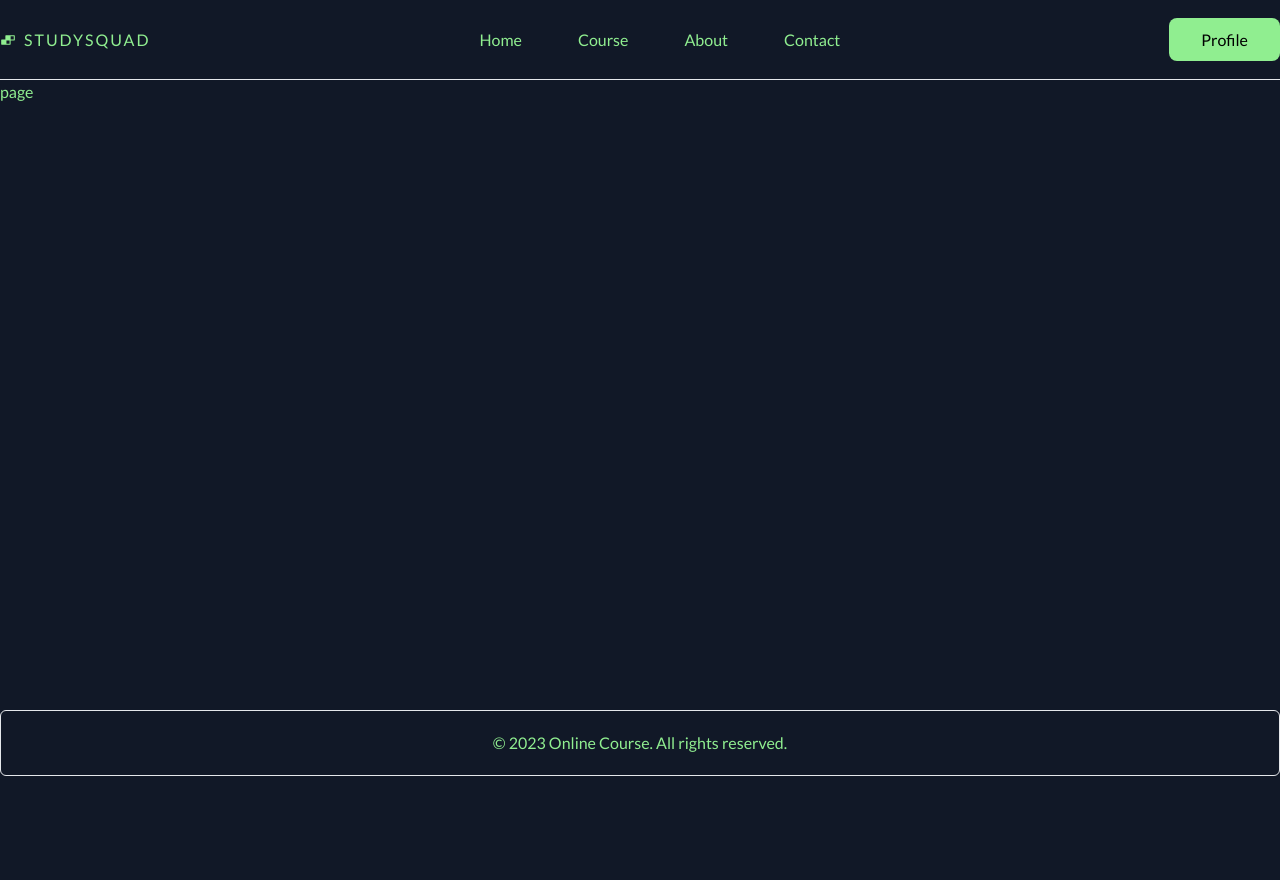
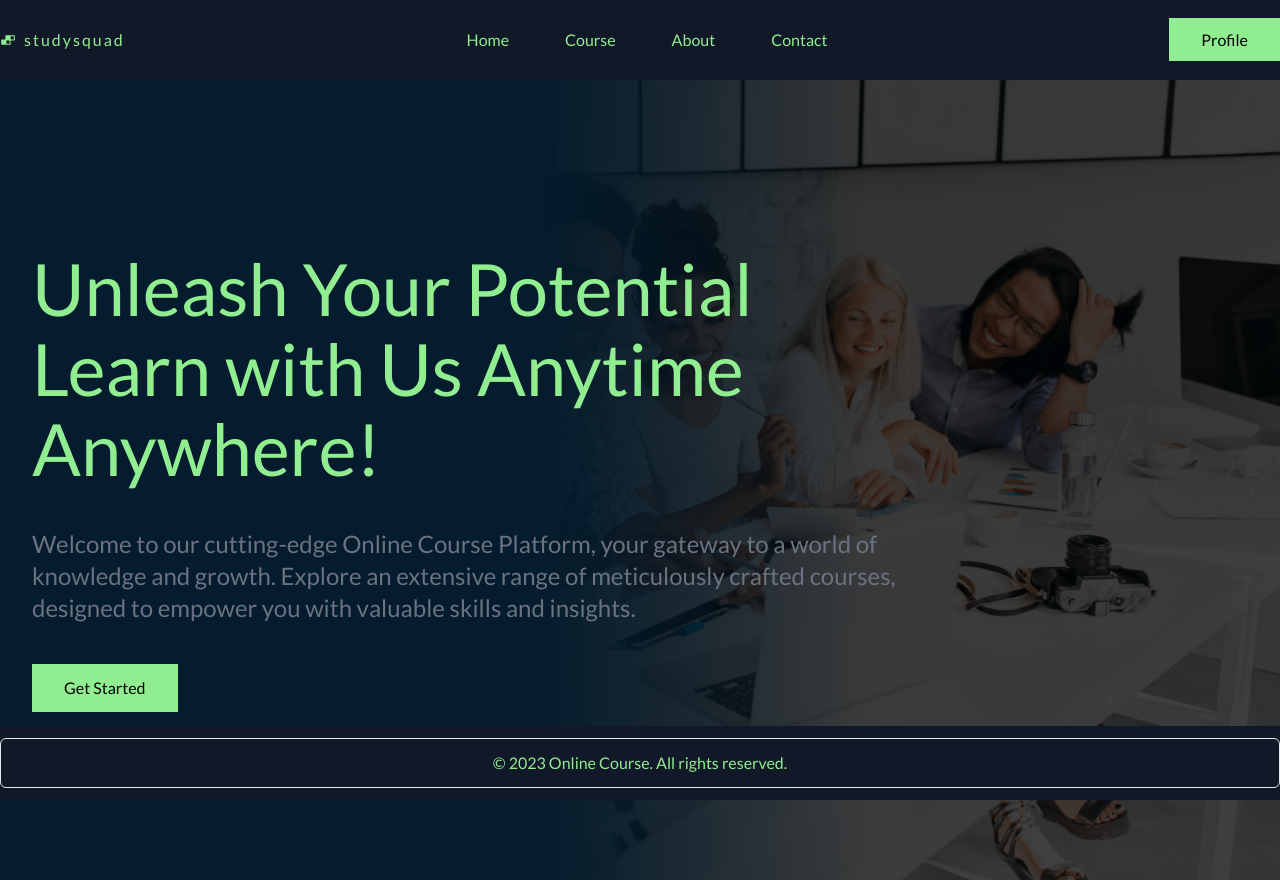
Before and after one commit to sakayat/studysquad, a Next.js app: page / in a window 1280 px wide. Before the commit the page ends 800 px from the top, so only its background shows below. Built offline with nearby package versions, Linux system fonts and the light colour scheme.

Commit message:
added hero components

```diff
--- a/app/globals.css
+++ b/app/globals.css
@@ -5,3 +5,12 @@
 body {
  @apply bg-gray-900 text-[#90EE90]
 }
+
+@layer{
+    .hero-img{
+         background-image: url("/images/bg.jpg");
+    }
+    .bg-linear{
+        background: linear-gradient(90deg,rgb(4,28,45) 42%,rgba(0,0,0,0) 68%);
+    }
+}
--- a/app/layout.js
+++ b/app/layout.js
@@ -13,11 +13,11 @@ export const metadata = {
 
 export default function RootLayout({ children }) {
   return (
-		<html  lang="en">
+    <html lang="en">
       <body className={lato.className}>
         <Provider>
           <Navbar />
-					<main className="container mx-auto">{children}</main>
+          {children}
           <Footer />
         </Provider>
       </body>
--- a/app/page.js
+++ b/app/page.js
@@ -1,10 +1,10 @@
-import CoursePage from "./course/page";
+import Hero from "@/components/Hero";
 
 
 const HomePage = () => {
   return (
     <>
-      <CoursePage />
+      <Hero />
     </>
   );
 };
--- a/components/Button.jsx
+++ b/components/Button.jsx
@@ -4,7 +4,7 @@ import clsx from "clsx";
 import Link from "next/link";
 
 const Button = ({ href, placeholder, color, size }) => {
-  const buttonVariance = cva("rounded-lg", {
+  const buttonVariance = cva("", {
     variants: {
       color: {
         primary: "text-black bg-[#90EE90] hover:bg-white",
@@ -12,6 +12,7 @@ const Button = ({ href, placeholder, color, size }) => {
       size: {
         default: "py-3 px-8",
         full: "w-full text-center py-3 px-6",
+        heroBtn: "w-fit py-3 px-8"
       },
     },
     defaultVariants: {
--- a/components/Footer.jsx
+++ b/components/Footer.jsx
@@ -1,7 +1,7 @@
 const Footer = () => {
   return (
-    <footer className="bg-gray-900 fixed bottom-0 w-full py-6">
-      <div className="container mx-auto flex justify-center border py-5 rounded-md">
+    <footer className="bg-gray-900 py-3 fixed bottom-0 w-full z-[5]">
+      <div className="container mx-auto flex justify-center border py-3 rounded-md">
         <p>
           &copy; {new Date().getFullYear()} Online Course. All rights reserved.
         </p>
--- /dev/null
+++ b/components/Hero.jsx
@@ -0,0 +1,32 @@
+import Button from "./Button";
+
+const Hero = () => {
+  return (
+    <div className="flex items-center justify-center bg-center bg-cover hero-img relative z-[2] overflow-hidden">
+      <div className="absolute top-0 left-0 bottom-0 right-0 bg-black/75" />
+      <div className="flex items-center justify-start w-full z-[5] bg-linear min-h-screen">
+        <div className="container mx-auto px-8">
+          <div className="w-full md:max-w-4xl flex flex-col gap-10">
+            <h1 className="text-5xl md:text-7xl leading-[3rem] md:leading-[5rem]">
+              Unleash Your Potential Learn with Us Anytime Anywhere!
+            </h1>
+            <p className="text-2xl text-gray-500">
+              Welcome to our cutting-edge Online Course Platform, your gateway
+              to a world of knowledge and growth. Explore an extensive range of
+              meticulously crafted courses, designed to empower you with
+              valuable skills and insights.
+            </p>
+            <Button
+              href={``}
+              placeholder="Get Started"
+              className="hover:text-yellow-200 transition-colors"
+              size={"heroBtn"}
+            />
+          </div>
+        </div>
+      </div>
+    </div>
+  )
+}
+
+export default Hero
--- a/components/Navbar.jsx
+++ b/components/Navbar.jsx
@@ -16,16 +16,16 @@ const Navbar = () => {
 //   }
 
   return (
-    <div className="bg-gray-900">
-      <nav className="container mx-auto flex items-center justify-between h-20 border-b">
+    <div className="bg-gray-900  w-full">
+      <nav className="container mx-auto flex items-center justify-between h-20">
         <Link
           href="/"
-          className="logo tracking-[2px] uppercase flex items-center gap-2"
+          className="logo tracking-[2px] flex items-center gap-2"
         >
           <span>
             <AiFillBuild />
           </span>
-          studysquad
+          <span>studysquad</span>
         </Link>
         <div className="links flex gap-14">
           {links.map((link) => (
```
Also changed, not shown: public/images/bg.jpg (added). Lines whose indentation alone changed are shown as unchanged.
